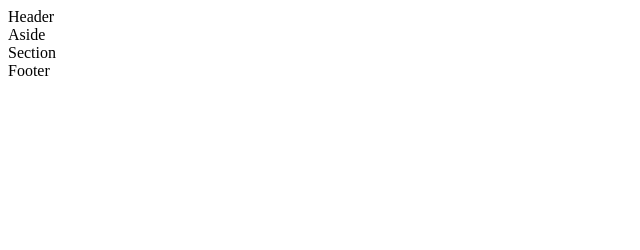
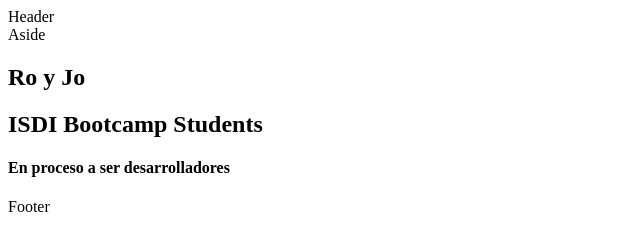
Before and after one commit to jbokyes/202301-W1CH1-JoaquinBezanilla-RocioRicciardiello, a website: page quienesSomos.html in a window 1280 px wide. Shown: the whole page, without its empty margins (0-640 px from the left). Drawn offline with Linux system fonts and the light colour scheme.

Commit message:
Add base text a section de quienessomos.html

```diff
--- a/quienesSomos.html
+++ b/quienesSomos.html
@@ -17,7 +17,10 @@
     Aside
   </aside>
   <section>
-    Section
+    <h1>Ro y Jo</h1>
+    <h2>ISDI Bootcamp Students</h2>
+    <h4>En proceso a ser desarrolladores</h4>
+
   </section>
   <footer>
     Footer
```
